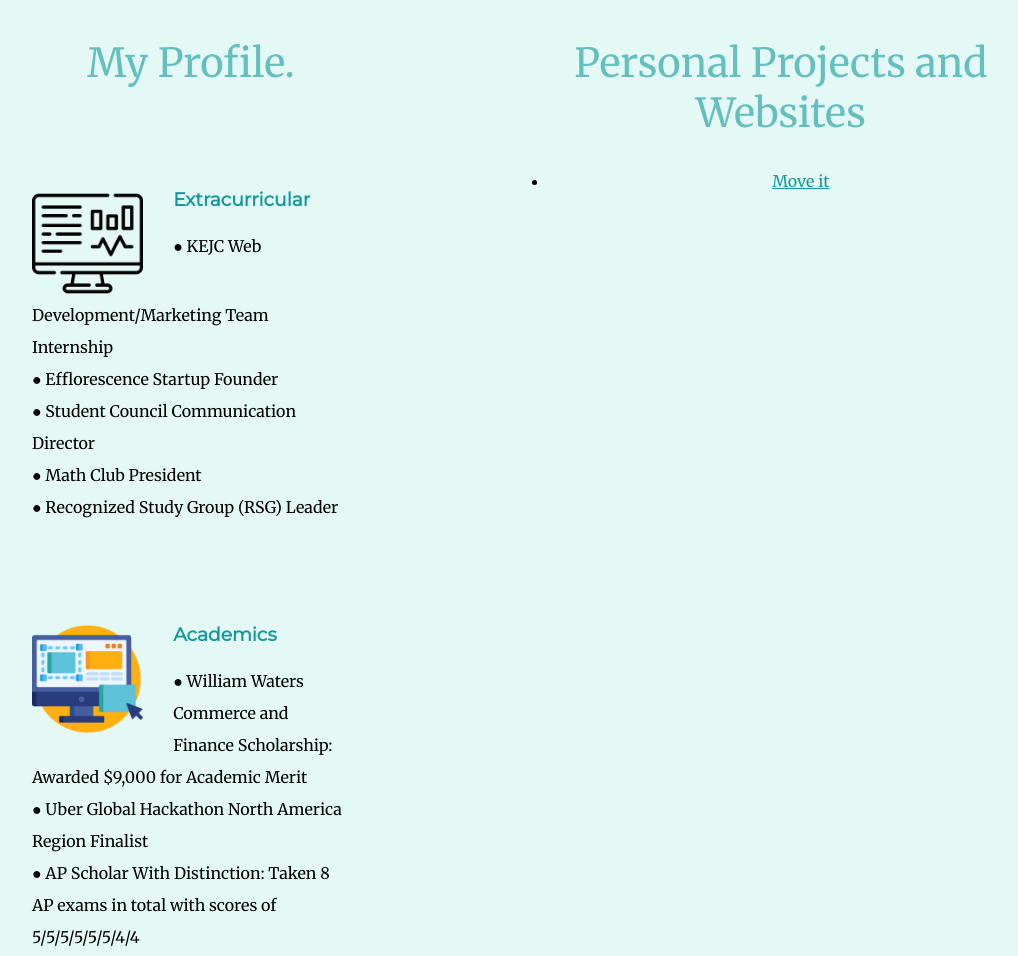
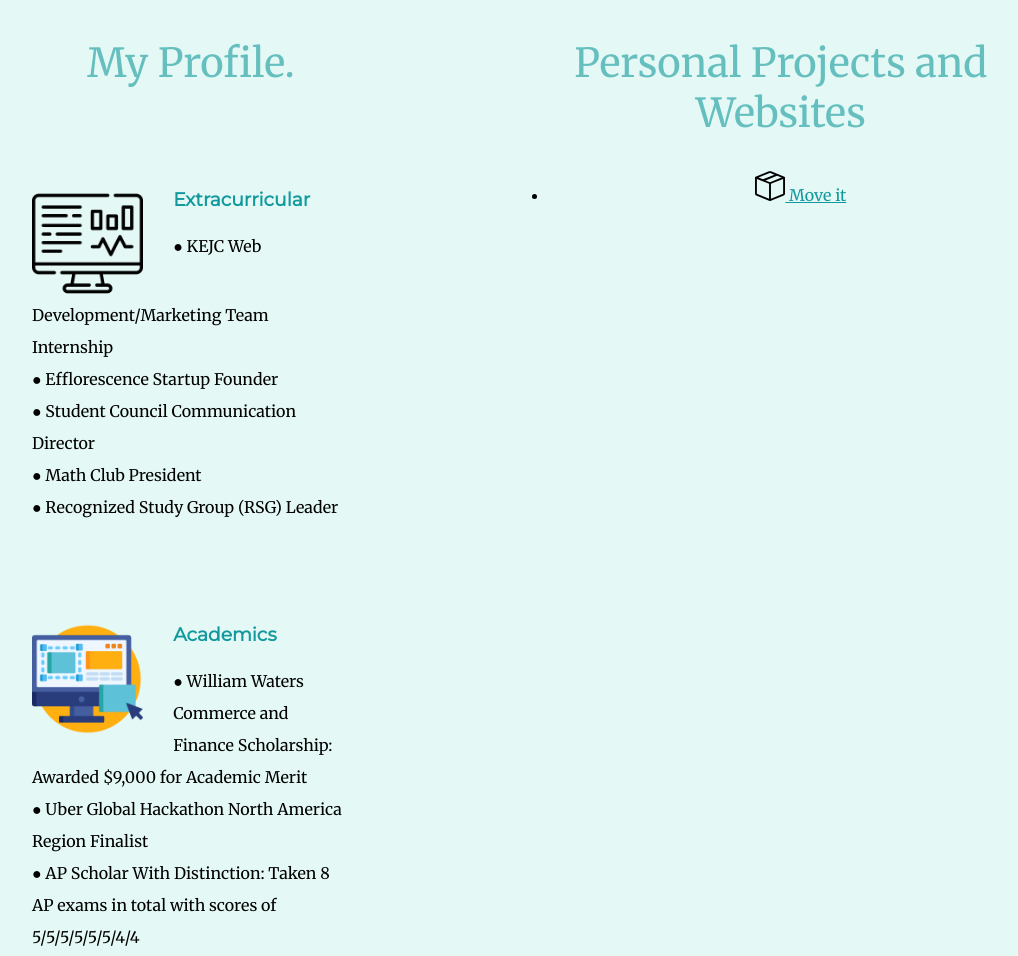
Before and after one commit to Pumpkinmann/Personal-Website, a plain HTML site: page index.html in a window 1280 px wide. Shown: the part 1280-2236 px from the top of the page, without its empty margins (177-1195 px from the left). Drawn offline with Linux system fonts and the light colour scheme.

Commit message:
Update index.html

```diff
--- a/index.html
+++ b/index.html
@@ -46,7 +46,7 @@
         <div>
             <h2>Personal Projects and Websites</h2>
             <ul>
-                <li><a href="./moveit/index.html">Move it</a></li>
+                <li><a href="./moveit/index.html"><img src="./moveit/box-seam.svg" alt="Move it brand icon" height="30"> Move it</a></li>
             </ul>
         </div>
       </div>
```
